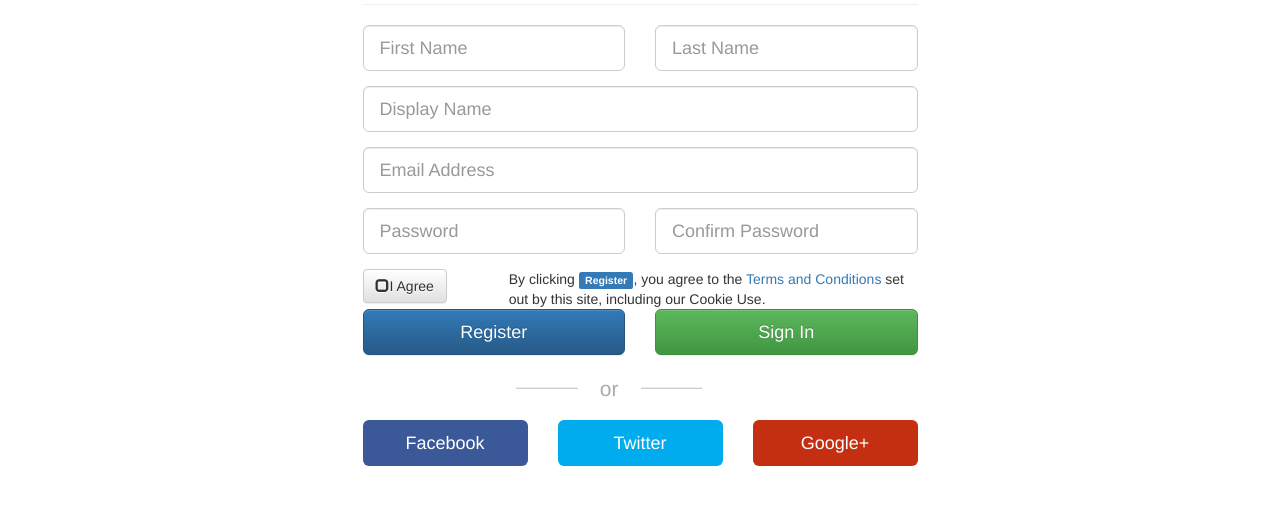
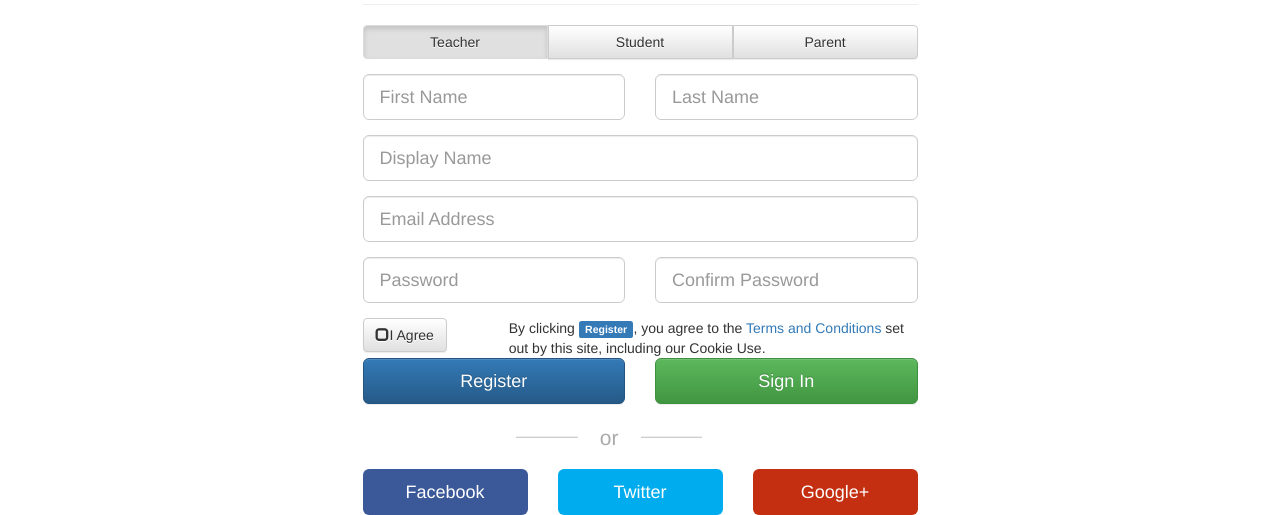
Before and after one commit to kappa-gooner/schoolify, a plain HTML site: page signup.html in a window 1280 px wide. Shown: the part 465-980 px from the top of the page. Before the commit the page ends 931 px from the top, so only its background shows below. Drawn offline with nearby package versions, Linux system fonts and the light colour scheme.

Commit message:
A toggle group for the category

```diff
--- a/signup.html
+++ b/signup.html
@@ -56,6 +56,19 @@
 				<form role="form">
 					<h2>Please Sign Up <small>It's free and always will be.</small></h2>
 					<hr class="colorgraph">
+					<div class="form-group">
+						<div class="btn-group btn-group-justified" data-toggle="buttons">
+							<label class="btn btn-default active">
+								<input type="radio" name="options" id="teacher" autocomplete="off" checked> Teacher
+							</label>
+							<label class="btn btn-default">
+								<input type="radio" name="options" id="student" autocomplete="off"> Student
+							</label>
+							<label class="btn btn-default">
+								<input type="radio" name="options" id="parent" autocomplete="off"> Parent
+							</label>
+						</div>
+					</div>
 					<div class="row">
 						<div class="col-xs-12 col-sm-6 col-md-6">
 							<div class="form-group">
@@ -167,7 +180,6 @@
 <script>
 $(function () {
     $('.button-checkbox').each(function () {
-
 		// Settings
 		var $widget = $(this),
 			$button = $widget.find('button'),
```
Lines whose indentation alone changed are shown as unchanged.
